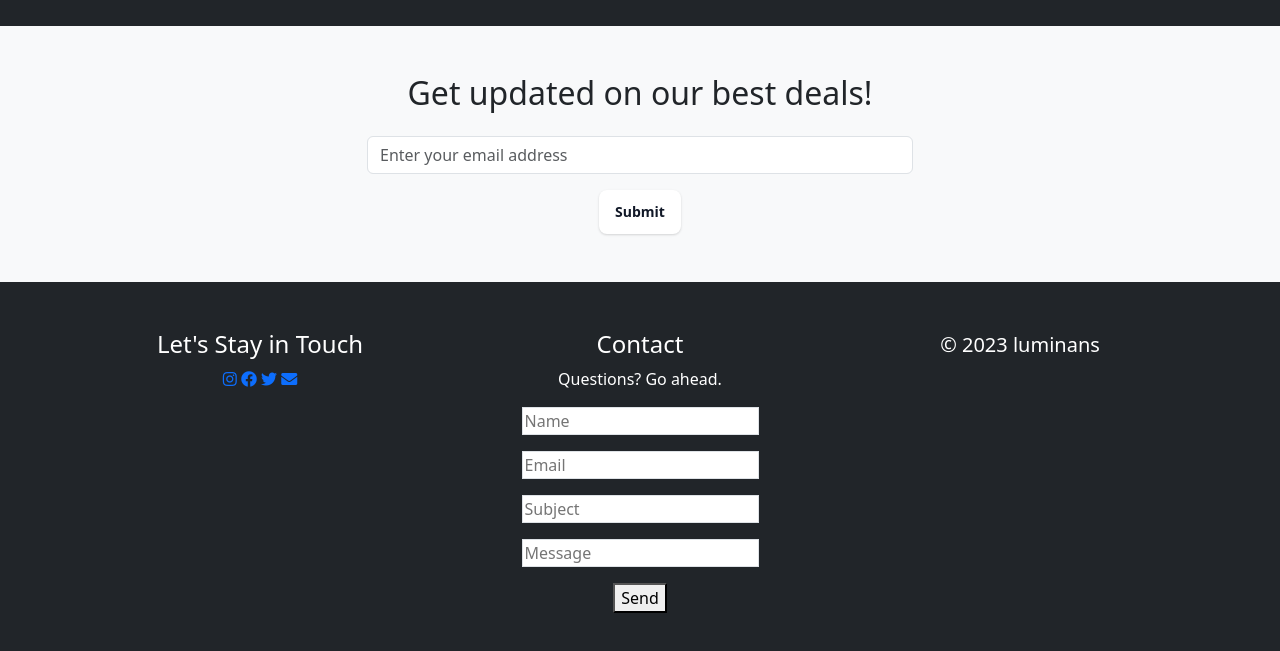
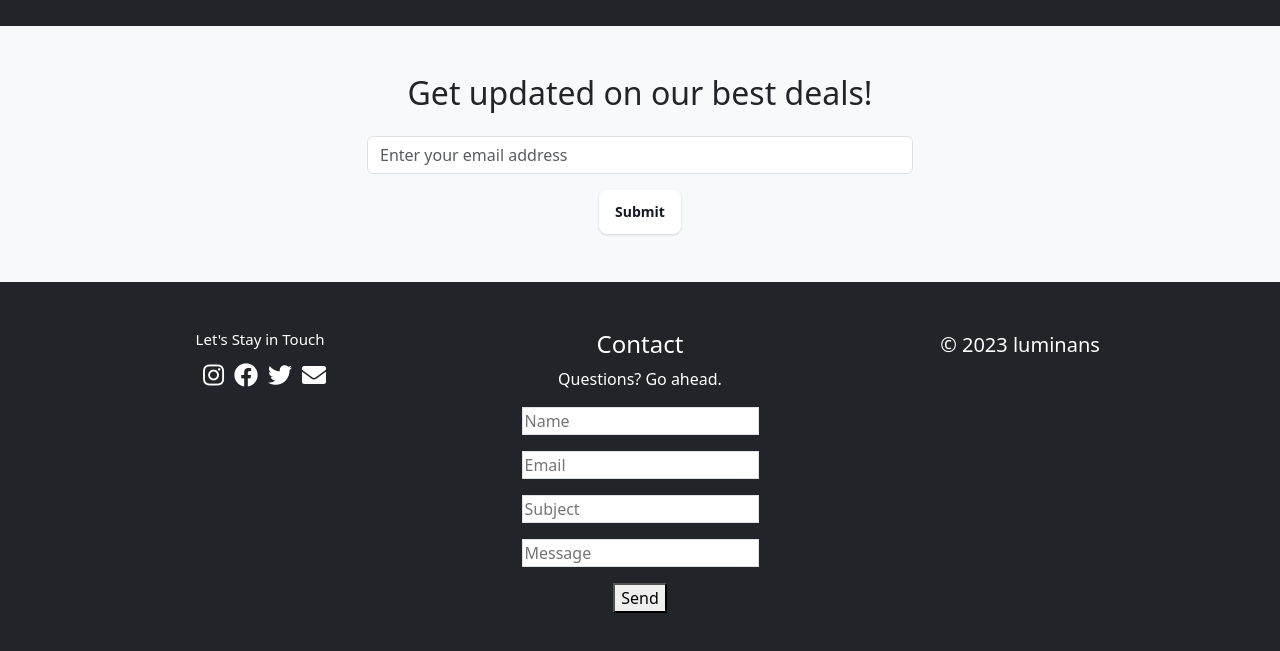
Before and after one commit to HibaAqqaoui/Luminans, a plain HTML site: page index.html in a window 1280 px wide. Shown: the part 1974-2625 px from the top of the page. Drawn offline with nearby package versions, Linux system fonts and the light colour scheme; a script that the page names is missing.

Commit message:
Update style.css

```diff
--- a/style.css
+++ b/style.css
@@ -54,3 +54,32 @@
 }
 
 /* Glass box */
+
+/* Footer */
+.social-icon {
+  font-size: 24px;
+  color: white;
+  margin-right: 10px;
+  transition: color 0.3s ease-in-out;
+}
+
+.social-icon:hover {
+  color: #10b083; /* Change this to the desired hover color */
+}
+
+.let-connect {
+  display: flex;
+  justify-content: flex-start;
+  align-items: center;
+  height: 12%;
+  margin-left: 34%;
+}
+
+.title {
+  font-size: 15px;
+  margin-left: 0%;
+  margin-bottom: 10px;
+}
+
+
+/* Footer */
```
